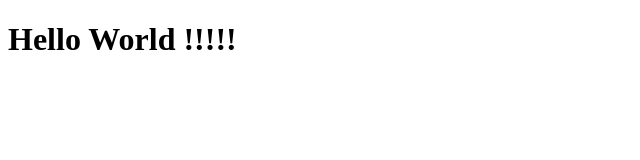
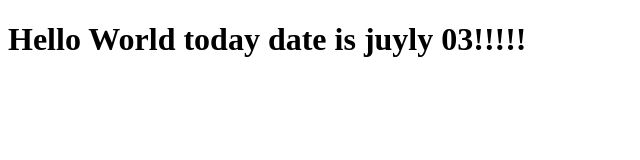
Before and after one commit to prathap461/Test-app, a plain HTML site: page index.html in a window 1280 px wide. Shown: the whole page, without its empty margins (0-640 px from the left). Drawn offline with Linux system fonts and the light colour scheme.

Commit message:
added 1 line to index file

```diff
--- a/index.html
+++ b/index.html
@@ -3,6 +3,6 @@
 <title>Page 1</title>
 </head>
 <body>
-    <h1>Hello World !!!!!</h1>
+    <h1>Hello World  today date is  juyly 03!!!!!</h1>
 </body>
 </html>
```
